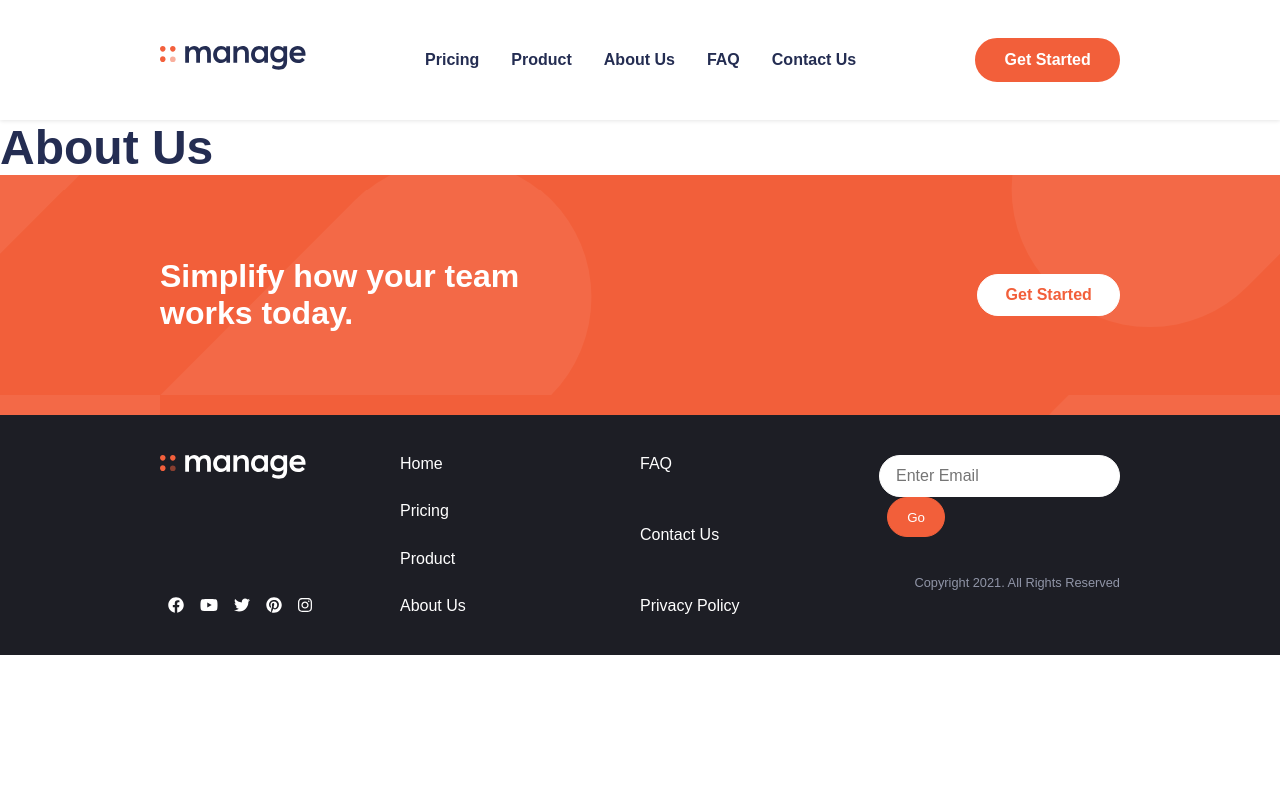
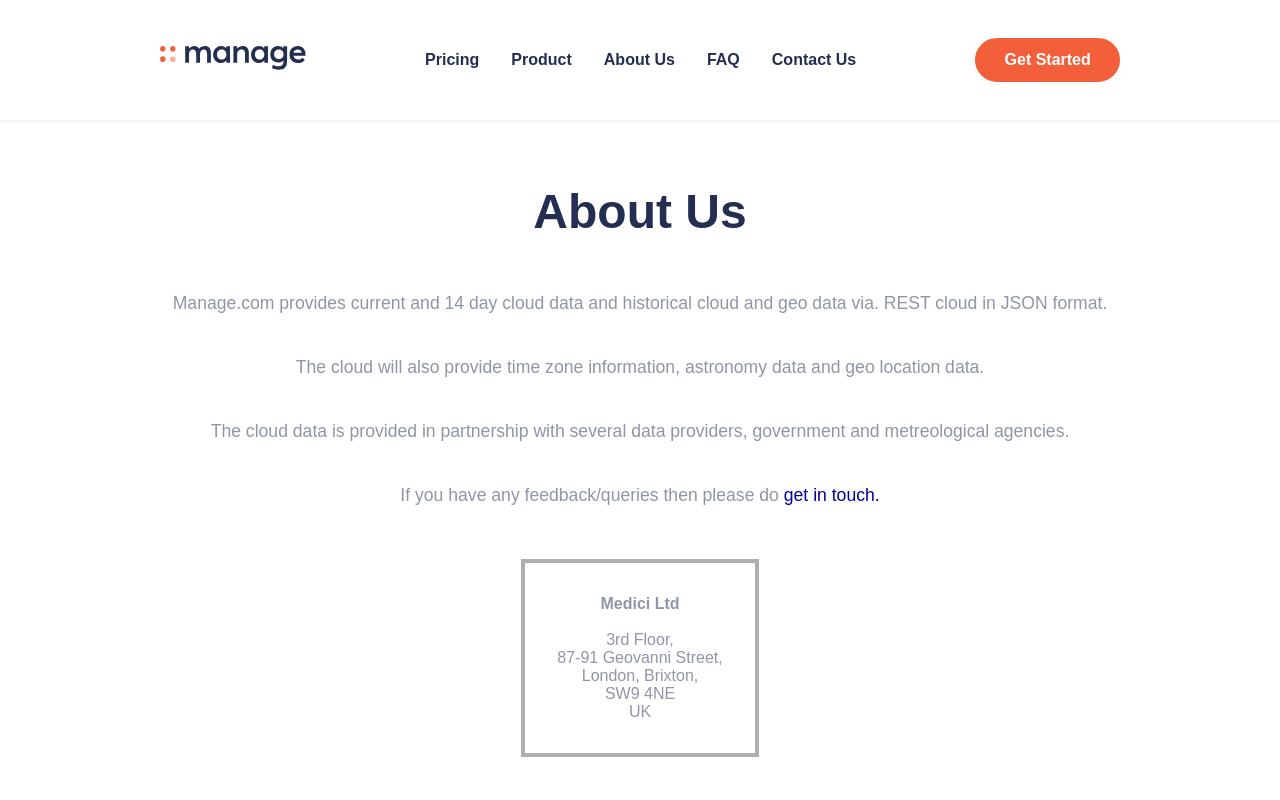
Before and after one commit to Medici305/Manage-Landing-Page, a React (Create React App) app: page /about-us in a window 1280 px wide. Shown: the top 800 px of the page. Built offline with nearby package versions, Linux system fonts and the light colour scheme; a web font is replaced by a local one.

Commit message:
11. Created the About Us Page Desktop view.

```diff
--- a/src/Animation.js
+++ b/src/Animation.js
@@ -16,7 +16,7 @@ export const PageTransition = {
         opacity: 0,
         y: 300,
         transition: {
-            duration: 1
+            duration: .5
         }
     }
 }
--- a/src/pages/AboutUs.js
+++ b/src/pages/AboutUs.js
@@ -1,15 +1,72 @@
 import React from 'react';
-//import styled from 'styled-components';
+import styled from 'styled-components';
 import { motion } from 'framer-motion';
 import { PageTransition } from '../Animation';
+import { Link } from 'react-router-dom';
 
 
 const AboutUs = () => {
     return (
-        <motion.div exit='exit' variants={PageTransition} initial='hidden' animate='show'>
+        <StyledAbout exit='exit' variants={PageTransition} initial='hidden' animate='show'>
             <h1>About Us</h1>
-        </motion.div>
+            <Description>
+                <p>
+                    Manage.com provides current and 14 day cloud data and historical cloud and geo data via. REST cloud in JSON format.
+            </p>
+                <p>
+                    The cloud will also provide time zone information, astronomy data and geo location data.
+            </p>
+                <p>
+                    The cloud data is provided in partnership with several data providers, government and metreological agencies.
+            </p>
+                <p>
+                    If you have any feedback/queries then please do <StyledLink to='/contact-us'>get in touch.</StyledLink>
+                </p>
+            </Description>
+
+            <Address>
+                <Title>Medici Ltd</Title> <br />
+                3rd Floor, <br />
+                87-91 Geovanni Street, <br />
+                London, Brixton, <br />
+                SW9 4NE <br />
+                UK
+            </Address>
+        </StyledAbout >
     )
 }
 
+const StyledAbout = styled(motion.div)`
+    display: flex;
+    flex-direction: column;
+    align-items: center;
+    padding: 4rem 10rem;
+`
+
+const Title = styled.span`
+    font-weight: 700;
+`;
+
+const Description = styled.div`
+    margin: 2rem 0rem;
+    text-align: center;
+`;
+
+const Address = styled.div`
+    border: 4px solid #afafaf;
+    text-align: center;
+    color: hsl(227, 12%, 61%);
+    display: flex;
+    flex-direction: column;
+    align-items: center;
+    padding: 2rem;
+`;
+
+const StyledLink = styled(Link)`
+    color: #0101a4;
+    &:hover {
+        color: #3434ff;
+    }
+`
+
 export default AboutUs;
```
Also changed, not shown: 1 other file (tests, documents, lock files or other folders).
